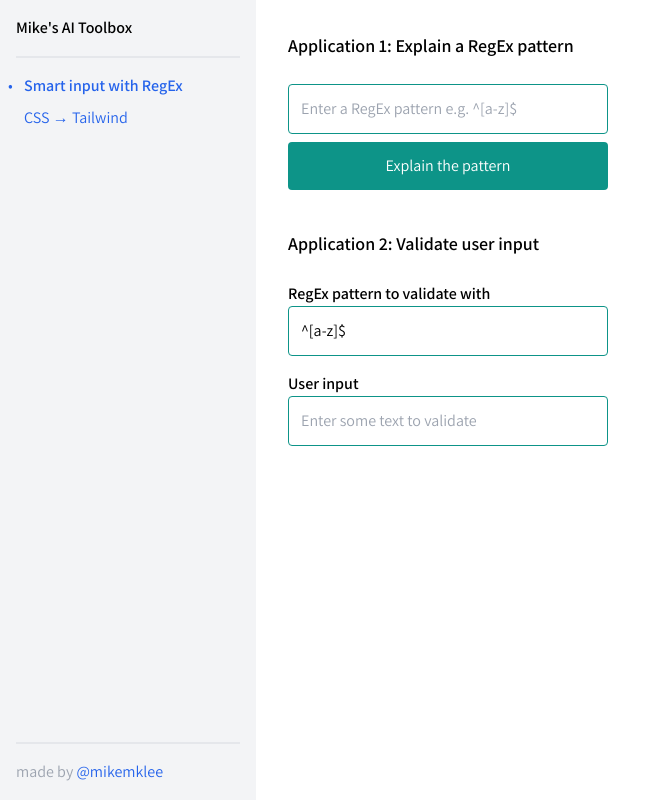
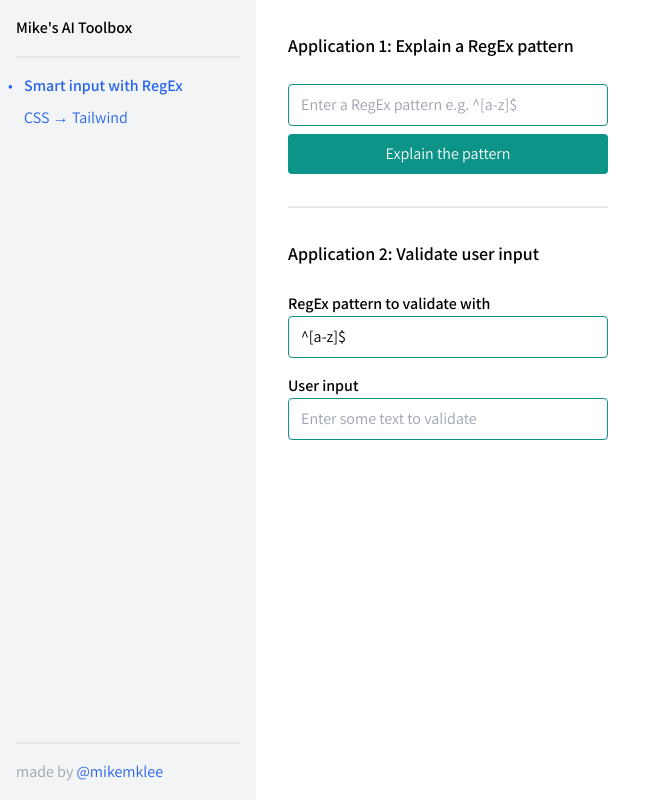
Before and after one commit to mikemklee/ai-toolbox, a Next.js app: page /smart-regex-input in a window 1280 px wide. Shown: the whole page, without its empty margins (0-663 px from the left). Built offline with nearby package versions, Linux system fonts and the light colour scheme.

Commit message:
Trigger onBlur on Enter keydown

```diff
--- a/src/components/Button.tsx
+++ b/src/components/Button.tsx
@@ -15,7 +15,7 @@ export default function Button({
     <button
       onClick={onClick}
       disabled={disabled}
-      className="p-3 text-white bg-teal-600 rounded text-center cursor-pointer"
+      className="px-3 py-2 text-white bg-teal-600 rounded text-center cursor-pointer"
     >
       {children}
     </button>
--- a/src/components/InputText.tsx
+++ b/src/components/InputText.tsx
@@ -1,4 +1,4 @@
-import React from "react";
+import React, { useRef } from "react";
 
 interface InputProps {
   value: string;
@@ -13,14 +13,25 @@ export default function InputText({
   onBlur,
   placeholder,
 }: InputProps) {
+  const inputRef = useRef<HTMLInputElement>(null);
+
+  const handleKeyDown = (event: React.KeyboardEvent<HTMLInputElement>) => {
+    console.log(event.key);
+    if (event.key === "Enter" && inputRef.current) {
+      inputRef.current.blur();
+    }
+  };
+
   return (
     <input
+      ref={inputRef}
       type="text"
       placeholder={placeholder}
       value={value}
       onChange={onChange}
       onBlur={onBlur}
-      className="px-3 py-3 border border-teal-600 rounded outline-teal-600 mb-2 max-w-[20rem] w-full"
+      onKeyDown={handleKeyDown}
+      className="px-3 py-2 border border-teal-600 rounded outline-teal-600 mb-2 max-w-[20rem] w-full"
     />
   );
 }
--- a/src/pages/smart-regex-input/index.tsx
+++ b/src/pages/smart-regex-input/index.tsx
@@ -77,8 +77,6 @@ export default function Page() {
     } finally {
       setIsValidating(false);
     }
-
-    console.log("handleBlur", event.target.value);
   }
 
   return (
@@ -120,7 +118,7 @@ export default function Page() {
             ) : null}
           </section>
 
-          <section className="mt-10">
+          <section className="mt-8 pt-8 border-t-2 border-b-gray-200">
             <h3 className="mb-6 text-lg font-semibold">
               Application 2: Validate user input
             </h3>
@@ -143,9 +141,11 @@ export default function Page() {
               />
             </div>
 
-            <div className="w-full text-red-500 mt-4">
-              {isValidating ? "Validating..." : validationResult}
-            </div>
+            {validationResult && (
+              <div className="w-full text-red-500 mt-4">{validationResult}</div>
+            )}
+
+            {isValidating && <div className="mt-4">Validating...</div>}
           </section>
         </main>
       </div>
```
